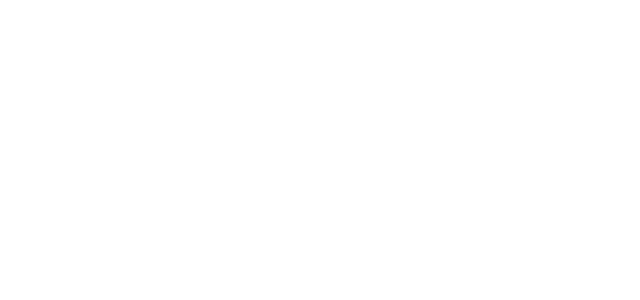
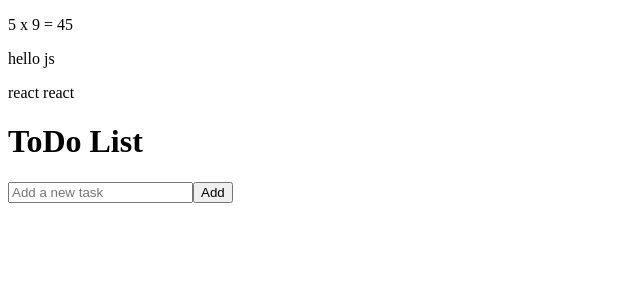
Before and after one commit to hagop5989/react20240509, a React (Vite) app: page / in a window 1280 px wide. Shown: the top 300 px of the page, without its empty margins (0-640 px from the left). Built offline with nearby package versions, Linux system fonts and the light colour scheme.

Commit message:
20240509 react 문법공부, jsx 내 {}로 자바스크립트작성
(학원)

```diff
--- a/src/App.jsx
+++ b/src/App.jsx
@@ -1,5 +1,68 @@
+import React, { useState } from "react";
+
+function ToDoApp() {
+  const [task, setTask] = useState(""); // 할 일 입력 상태
+  const [tasks, setTasks] = useState([]); // 할 일 목록 상태
+
+  // 할 일 입력을 처리하는 함수
+  const handleInputChange = (event) => {
+    setTask(event.target.value);
+  };
+
+  // 할 일을 추가하는 함수
+  const handleSubmit = (event) => {
+    event.preventDefault(); // 폼 제출 이벤트의 기본 동작 막기
+    if (task !== "") {
+      setTasks([...tasks, task]); // 새 할 일을 목록에 추가
+      setTask(""); // 입력 필드 초기화
+    }
+  };
+
+  return (
+    <div>
+      <h1>ToDo List</h1>
+      <form onSubmit={handleSubmit}>
+        <input
+          type="text"
+          value={task}
+          onChange={handleInputChange}
+          placeholder="Add a new task"
+        />
+        <button type="submit">Add</button>
+      </form>
+      <ul>
+        {tasks.map((task, index) => (
+          <li key={index}>{task}</li> // 리스트 렌더링
+        ))}
+      </ul>
+    </div>
+  );
+}
+
 function App() {
-  return <></>;
+  const a = 5;
+  const b = 9;
+
+  function someMethod() {
+    return "hello js";
+  }
+
+  function someMethod2(p) {
+    return p + " " + p;
+  }
+
+  return (
+    <>
+      <div>
+        <p>
+          {a} x {b} = {a * b}
+        </p>
+        <p>{someMethod()}</p>
+        <p>{someMethod2("react")}</p>
+        <ToDoApp />
+      </div>
+    </>
+  );
 }
 
 export default App;
```
